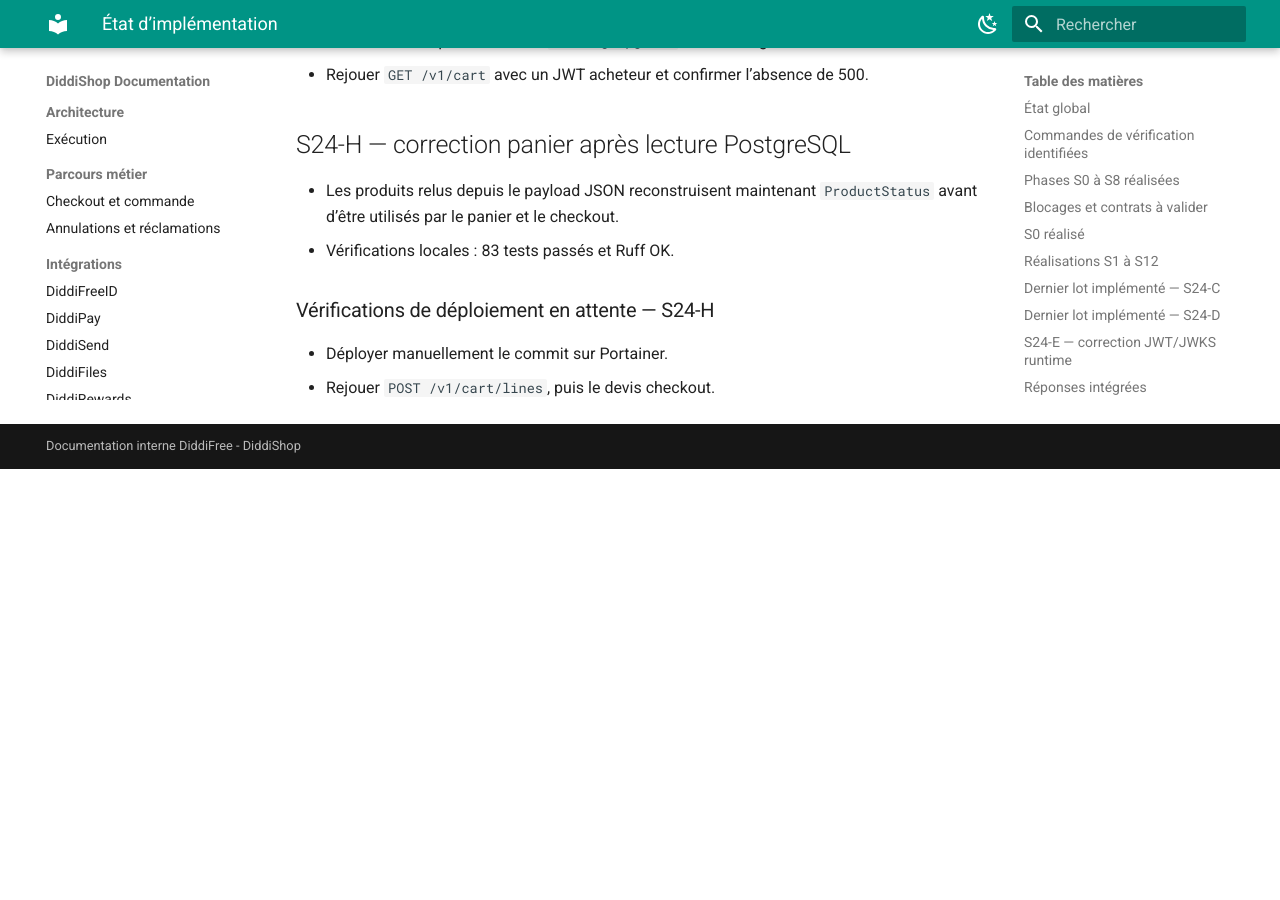
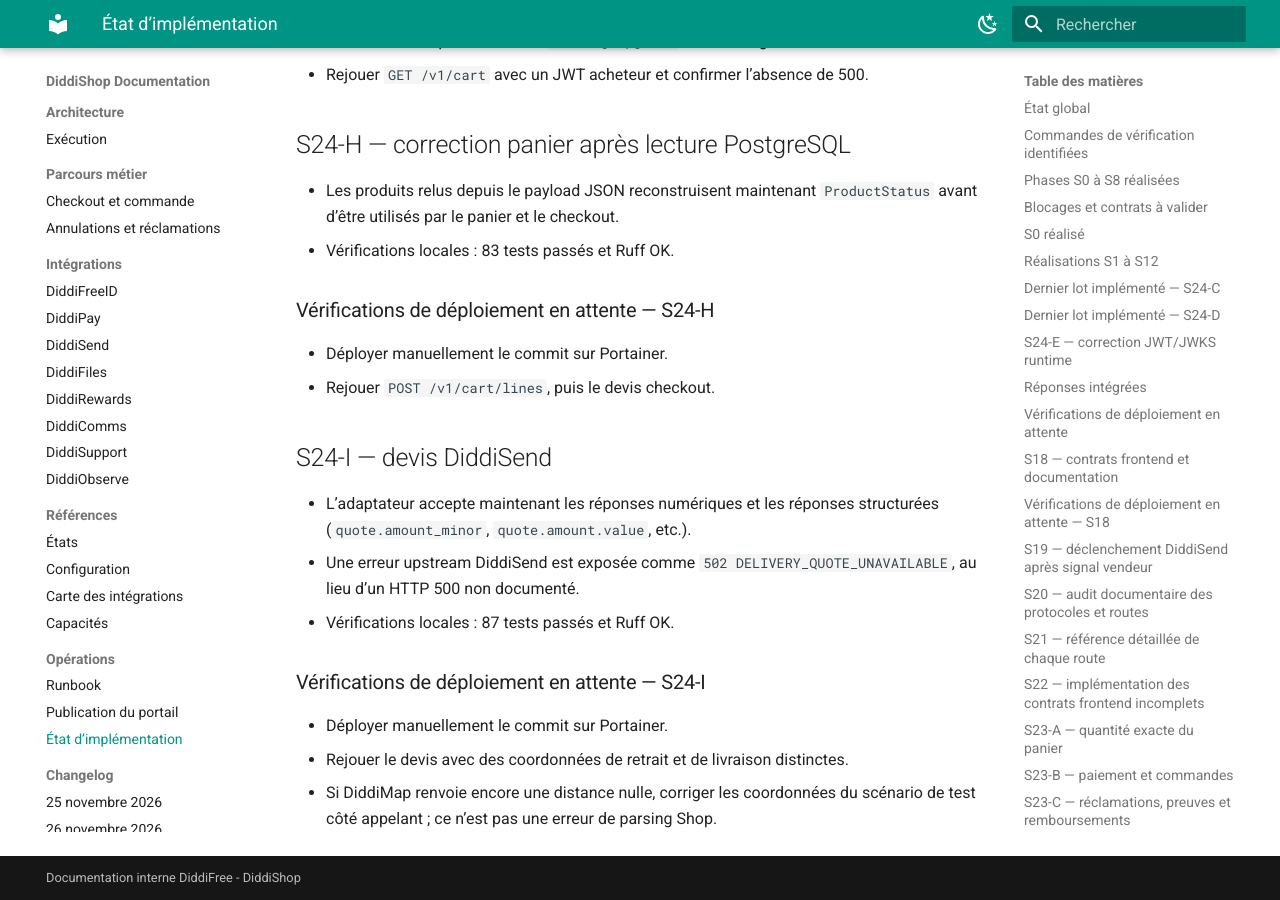
Before and after one commit to DIDDI-FREE/diddi-shop-backend-staging, an MkDocs documentation site: the page built from docs/IMPLEMENTATION-STATUS.md, in a window 1280 px wide and 900 px high, scrolled down 9339 px. Built offline with MkDocs 1.6.1 and Material for MkDocs 9.7.7, drawn with Linux system fonts in a browser that asks for light colours; before the commit the page ends 9808 px from its top, so only the background shows below that.

Commit message:
fix(checkout): normalize DiddiSend delivery quotes

```diff
--- a/docs/IMPLEMENTATION-STATUS.md
+++ b/docs/IMPLEMENTATION-STATUS.md
@@ -344,3 +344,18 @@ PyJWT au build. Aucun changement Portainer n’a été effectué.
 
 - Déployer manuellement le commit sur Portainer.
 - Rejouer `POST /v1/cart/lines`, puis le devis checkout.
+
+## S24-I — devis DiddiSend
+
+- L’adaptateur accepte maintenant les réponses numériques et les réponses
+  structurées (`quote.amount_minor`, `quote.amount.value`, etc.).
+- Une erreur upstream DiddiSend est exposée comme `502
+  DELIVERY_QUOTE_UNAVAILABLE`, au lieu d’un HTTP 500 non documenté.
+- Vérifications locales : 87 tests passés et Ruff OK.
+
+### Vérifications de déploiement en attente — S24-I
+
+- Déployer manuellement le commit sur Portainer.
+- Rejouer le devis avec des coordonnées de retrait et de livraison distinctes.
+- Si DiddiMap renvoie encore une distance nulle, corriger les coordonnées du
+  scénario de test côté appelant ; ce n’est pas une erreur de parsing Shop.
```
Also changed, not shown: docs/decisions/DECISIONS.md (+14 -0 lines), tasks/S24-I-IMPLEMENTATION-2026-11-27.md (added, +25 -0 lines), tasks/todo.md (+1 -0 lines), 3 other files.
